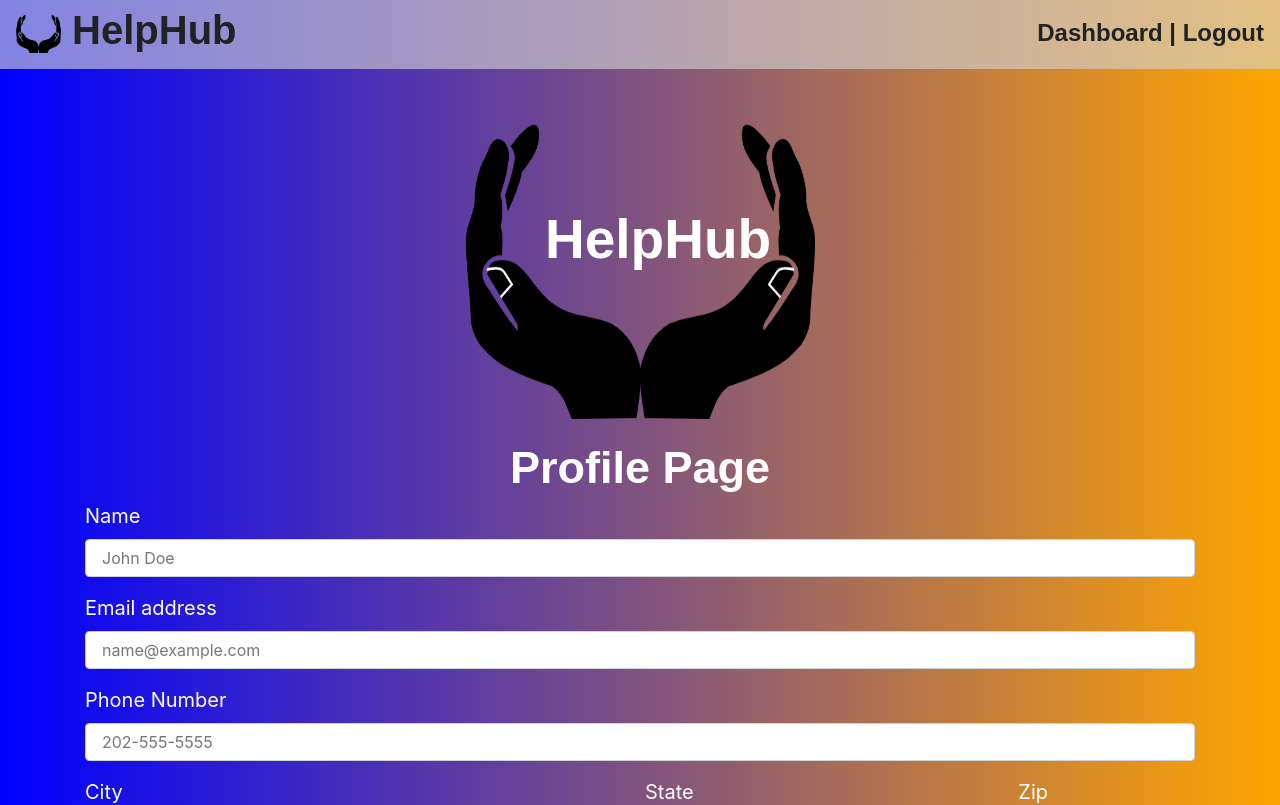
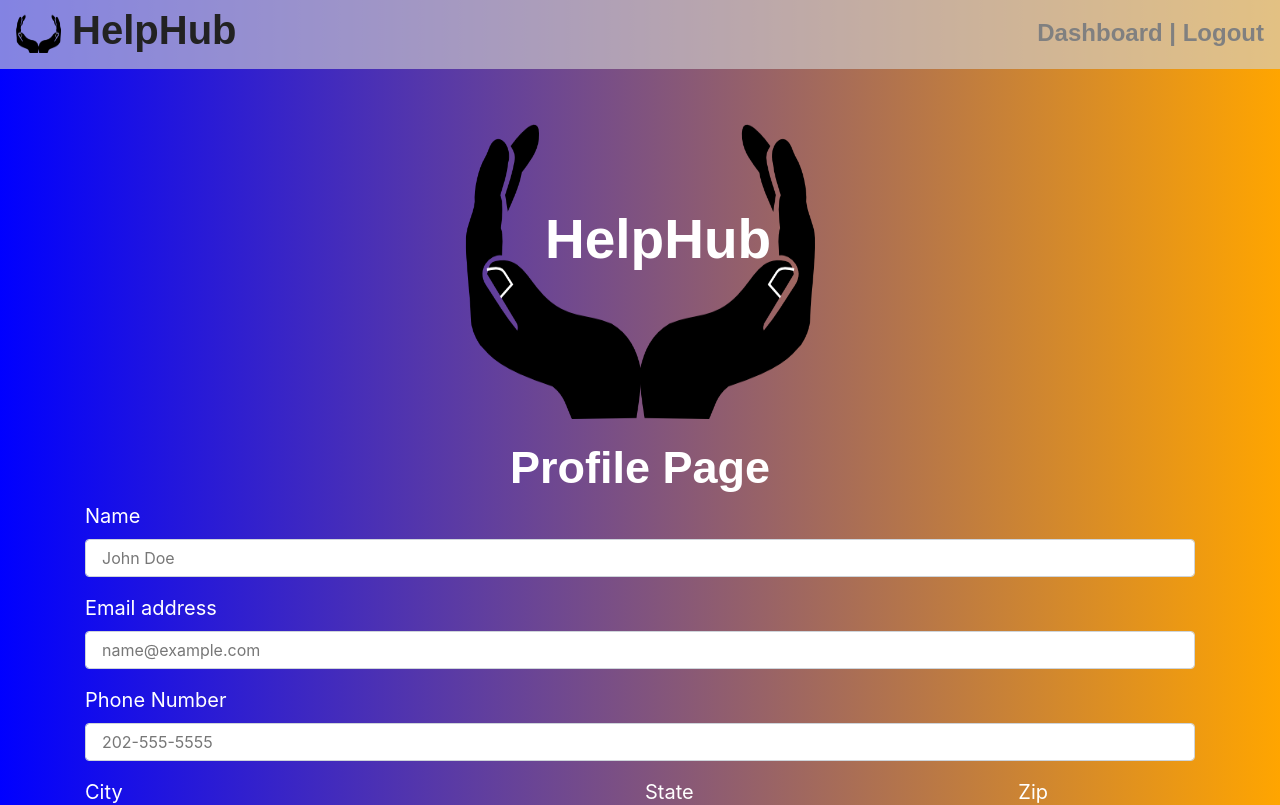
Before and after one commit to heyemmibee/FinalProject, a React (Create React App) app in the folder client/: page /profile in a window 1280 px wide. Shown: the top 805 px of the page. Built offline with nearby package versions, Linux system fonts and the light colour scheme; a web font is replaced by a local one.

Commit message:
some working links

```diff
--- a/client/src/pages/Dashboard/dashboard.css
+++ b/client/src/pages/Dashboard/dashboard.css
@@ -9,7 +9,6 @@ background: linear-gradient(90deg, rgb(0, 0, 255), rgb(255, 165, 0));
 .navbar {
     background-color: rgba(211, 211, 211, 0.623);
 }
-.links {
-    display: block;
-    justify-content: right;
+.link {
+    color: grey;
 }
--- a/client/src/pages/Dashboard/index.js
+++ b/client/src/pages/Dashboard/index.js
@@ -1,6 +1,7 @@
 import React from "react";
 import "./dashboard.css";
-import { Container, Row, Col, Nav } from "react-bootstrap"
+import { Container, Row, Col, Nav } from "react-bootstrap";
+import {Link} from "react-router-dom"
 
 function Dasboard() {
     return (
@@ -8,8 +9,8 @@ function Dasboard() {
             <Nav className="navbar">
                 <h1 id="navTitle" ><img src="./images/hands2.png" width="45" height="45" class="d-inline-block align-top" alt="" />  HelpHub</h1>
                 <div className="ml-auto">
-                    <h4 className="links d-inline">Profile  </h4>
-                    <h4 className="links d-inline">|  Logout</h4>
+                    <Link to="/profile"class="link"><h4 className="links d-inline">Profile  </h4></Link>
+                    <Link to="/login" className="link"><h4 className="links d-inline">|  Logout</h4></Link>
                 </div>
             </Nav>
             <Container>
--- a/client/src/pages/LandingPage/index.js
+++ b/client/src/pages/LandingPage/index.js
@@ -4,6 +4,7 @@ import "./landingPage.css";
 // import Row from "../../components/row"
 // import Col from "../../components/Col"
 import { Container, Row, Col } from "react-bootstrap"
+import {Link} from "react-router-dom"
 
 function LandingPage() {
     return (
@@ -42,7 +43,7 @@ function LandingPage() {
                     <Col>
                     </Col>
                     <Col>
-                        <img alt="volunteers" src="./images/button(1).png" />
+                        <Link to="/login" className> <img alt="volunteers" src="./images/button(1).png"/></Link>
                     </Col>
                 </Row>
             </Container>
--- a/client/src/pages/ProfilePage/index.js
+++ b/client/src/pages/ProfilePage/index.js
@@ -1,6 +1,7 @@
 import React from "react";
 import "./profilePage.css";
-import { Container, Row, Col, Nav } from "react-bootstrap"
+import { Container, Row, Col, Nav } from "react-bootstrap";
+import {Link} from "react-router-dom"
 
 
 function ProfilePage() {
@@ -10,8 +11,8 @@ function ProfilePage() {
             <Nav className="navbar">
                 <h1 id="navTitle" ><img src="./images/hands2.png" width="45" height="45" class="d-inline-block align-top" alt="" />  HelpHub</h1>
                 <div className="ml-auto">
-                    <h4 className="links d-inline">Dashboard  </h4>
-                    <h4 className="links d-inline">|  Logout</h4>
+                    <Link class="link" to="/dashboard"><h4 className="links d-inline">Dashboard  </h4></Link>
+                    <Link class="link" to="/login"><h4 className="links d-inline">|  Logout</h4></Link>
                 </div>
             </Nav>
             <Container>
--- a/client/src/pages/ProfilePage/profilePage.css
+++ b/client/src/pages/ProfilePage/profilePage.css
@@ -17,3 +17,6 @@ label {
     color: white;
     font-size: 45px;
 }
+.link {
+    color: grey;
+}
```
